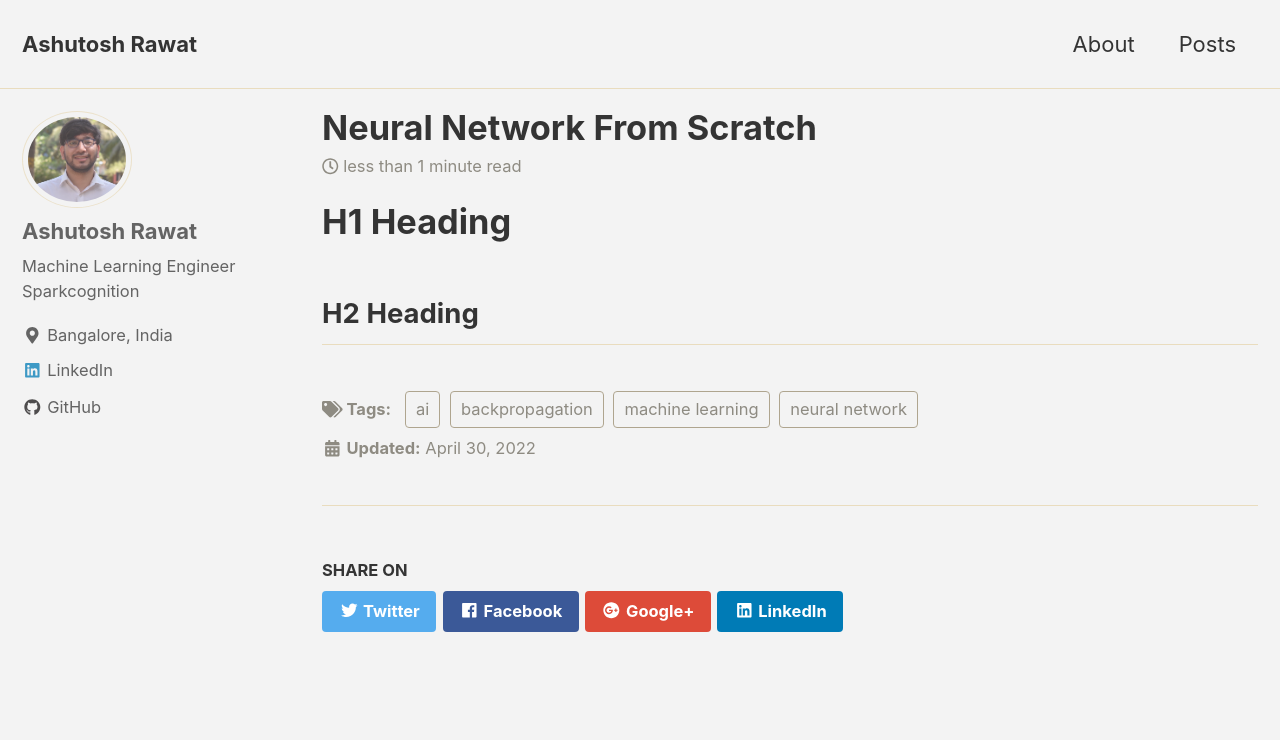
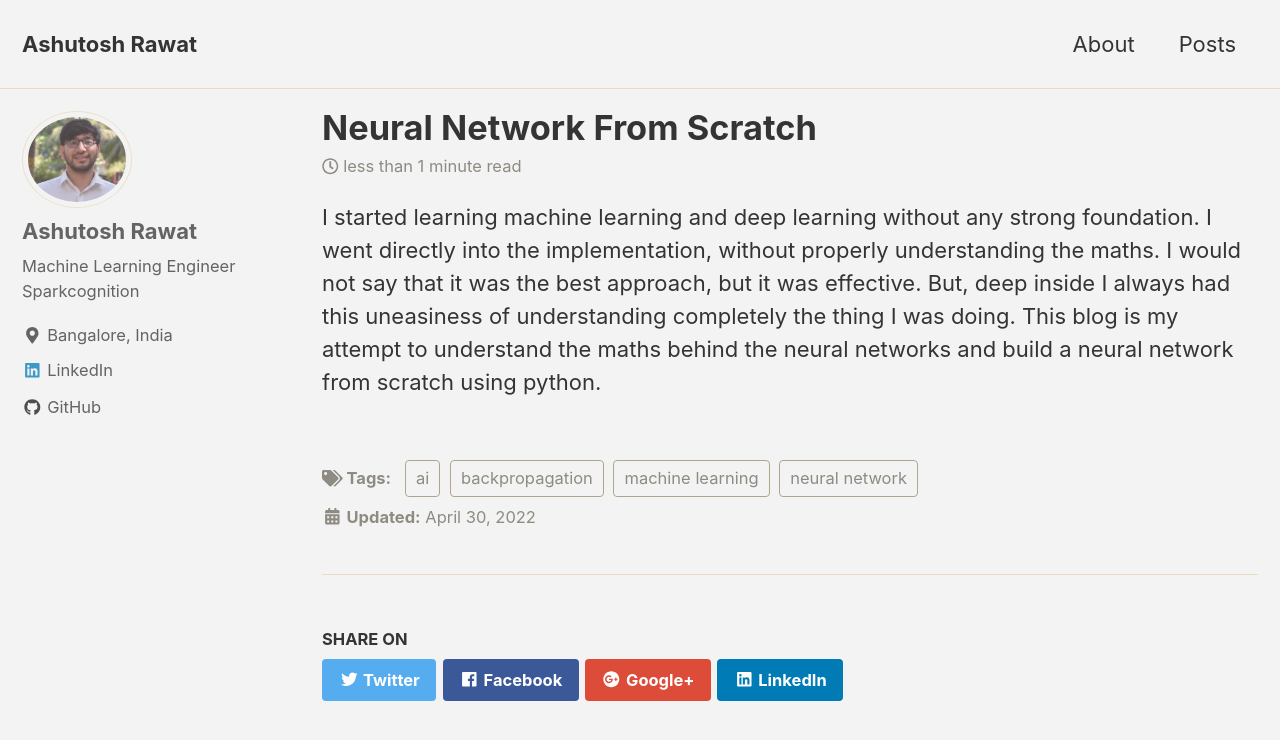
Before and after one commit to ashutoshrawat/ashutoshrawat.github.io, a Jekyll site: the page built from _posts/2022-04-30-nn-from-scratch.md, in a window 1280 px wide and 900 px high. Shown: the top 740 px of the window. Built offline with Jekyll 4.4.1, drawn with Linux system fonts in a browser that asks for light colours; nearby versions of some CDN libraries; some of the changed text lies outside the part shown.

Commit message:
Update 2022-04-30-nn-from-scratch.md

```diff
--- a/_posts/2022-04-30-nn-from-scratch.md
+++ b/_posts/2022-04-30-nn-from-scratch.md
@@ -4,7 +4,4 @@ date: 2022-04-30
 classes: wide
 tags: [neural network, backpropagation, ai, machine learning]
 ---
-
-# H1 Heading
-
-## H2 Heading
+I started learning machine learning and deep learning without any strong foundation. I went directly into the implementation, without properly understanding the maths. I would not say that it was the best approach, but it was effective. But, deep inside I always had this uneasiness of understanding completely the thing I was doing. This blog is my attempt to understand the maths behind the neural networks and build a neural network from scratch using python.
```
